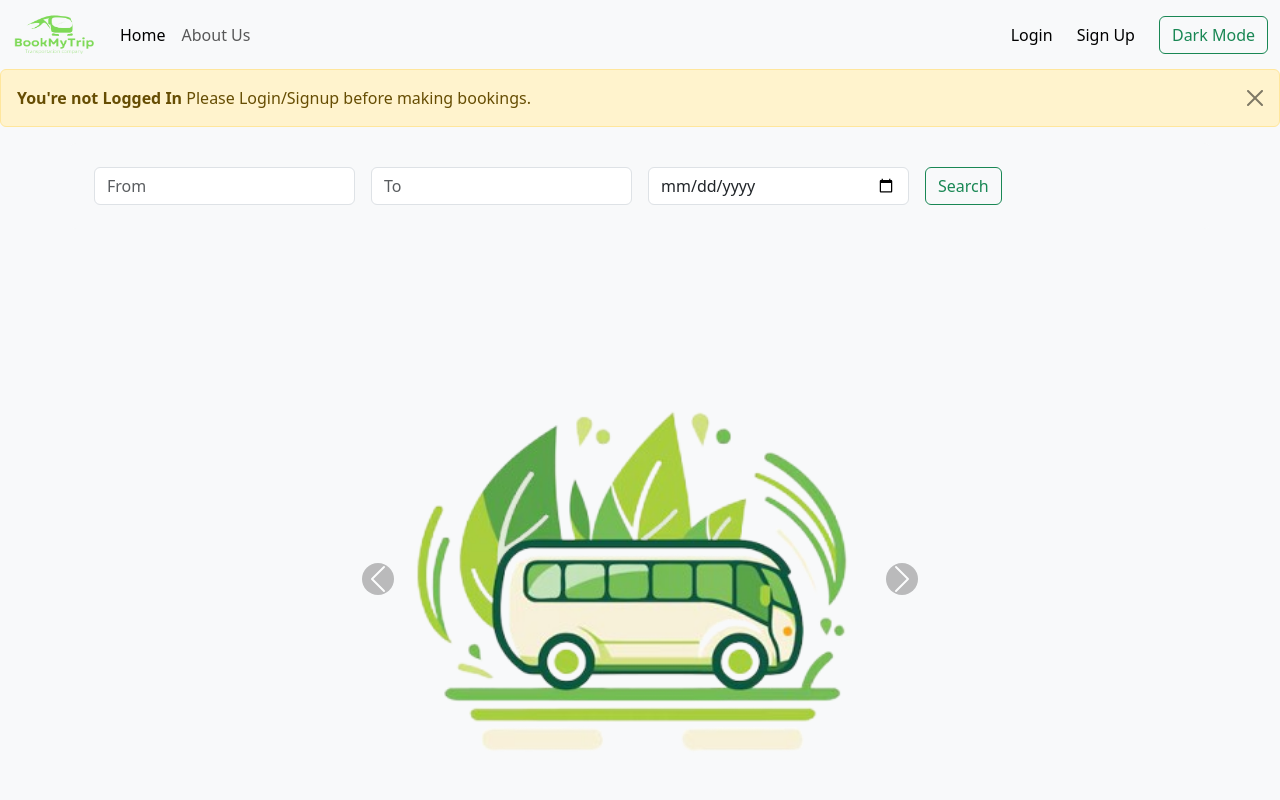
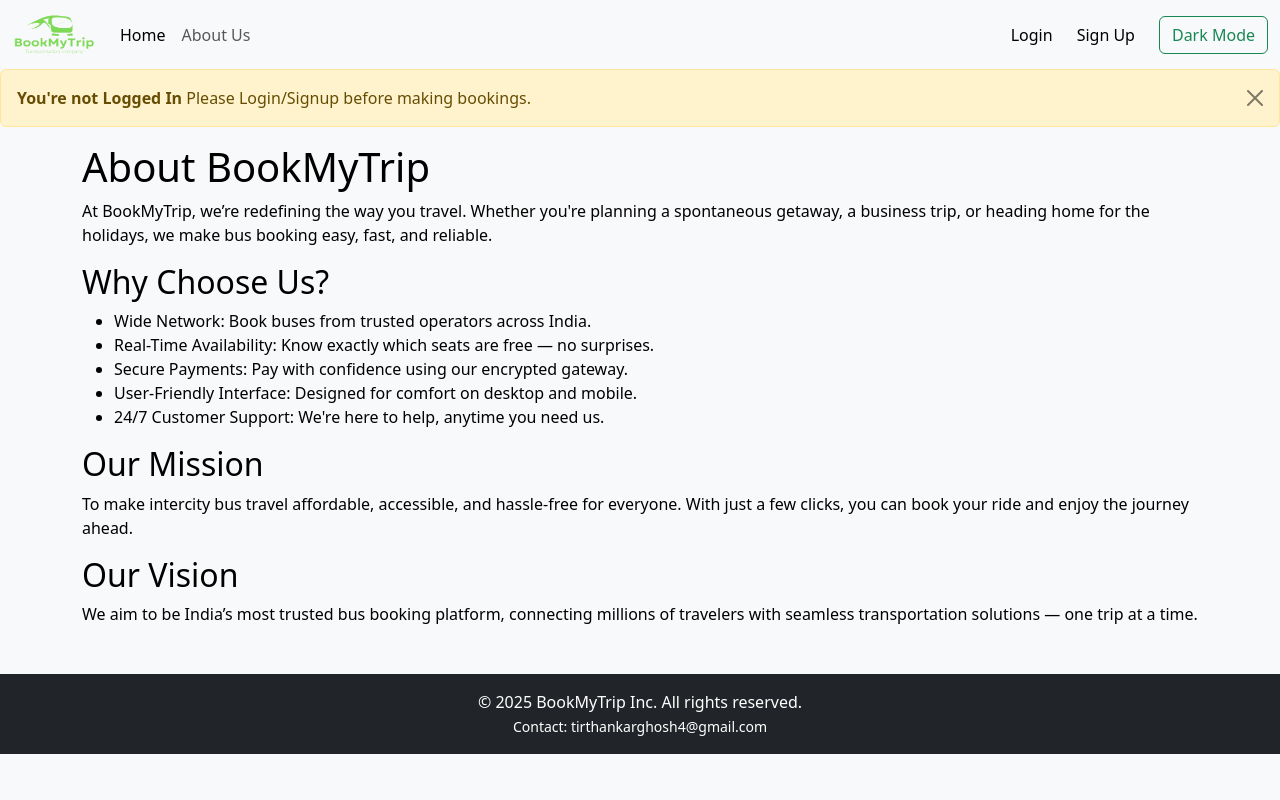
Before and after one commit to tirthankar27/BookMyTrip, a React (Create React App) app: page /about in a window 1280 px wide. Shown: the top 800 px of the page. Built offline with nearby package versions, Linux system fonts and the light colour scheme.

Commit message:
Add files via upload

```diff
--- a/package.json
+++ b/package.json
@@ -1,5 +1,5 @@
 {
-  "name": "my-app",
+  "name": "bookmytrip",
   "version": "0.1.0",
   "private": true,
   "dependencies": {
@@ -9,6 +9,7 @@
     "@testing-library/user-event": "^13.5.0",
     "react": "^19.1.0",
     "react-dom": "^19.1.0",
+    "react-router-dom": "^7.6.3",
     "react-scripts": "5.0.1",
     "web-vitals": "^2.1.4"
   },
--- a/src/App.js
+++ b/src/App.js
@@ -5,12 +5,14 @@ import Searchbus from "./components/Searchbus";
 import PromoCarousel from "./components/PromoCarousel";
 import Footer from "./components/Footer";
 import Alert from "./components/Alert";
+import About from "./components/About";
+import { BrowserRouter as Router, Routes, Route, Link } from "react-router-dom";
 
 function App() {
   const [darkMode, setDarkMode] = useState(false);
   const toggleDarkMode = () => setDarkMode(!darkMode);
-  let myStyle = {};
   return (
+    <Router>
       <div
         style={{
           backgroundColor: darkMode ? "#212529" : "#f8f9fa",
@@ -23,11 +25,16 @@ function App() {
           darkMode={darkMode}
           toggleDarkMode={toggleDarkMode}
         />
-      <Alert darkMode={darkMode}/>
-      <Searchbus darkMode={darkMode} />
-      <PromoCarousel />
+        <Alert darkMode={darkMode} />
+        <div className="container my-3">
+          <Routes>
+            <Route exact path="/about" element={<About />}/>
+            <Route exact path="/home" element={<><Searchbus darkMode={darkMode} /> <PromoCarousel /></>}/>
+          </Routes>
+        </div>
         <Footer />
       </div>
+    </Router>
   );
 }
 
--- /dev/null
+++ b/src/components/About.js
@@ -0,0 +1,41 @@
+import React from "react";
+
+export default function About() {
+  return (
+    <div>
+      <h1>About BookMyTrip</h1>
+      <p>
+        At BookMyTrip, we’re redefining the way you travel. Whether you're
+        planning a spontaneous getaway, a business trip, or heading home for the
+        holidays, we make bus booking easy, fast, and reliable.
+      </p>
+      <h2>Why Choose Us?</h2>
+      <ul>
+        <li>Wide Network: Book buses from trusted operators across India.</li>
+        <li>
+          Real-Time Availability: Know exactly which seats are free — no
+          surprises.
+        </li>
+        <li>
+          Secure Payments: Pay with confidence using our encrypted gateway.
+        </li>
+        <li>
+          User-Friendly Interface: Designed for comfort on desktop and mobile.
+        </li>
+        <li>24/7 Customer Support: We're here to help, anytime you need us.</li>
+      </ul>
+      <h2>Our Mission</h2>
+      <p>
+        To make intercity bus travel affordable, accessible, and hassle-free for
+        everyone. With just a few clicks, you can book your ride and enjoy the
+        journey ahead.
+      </p>
+      <h2>Our Vision</h2>
+      <p>
+        We aim to be India’s most trusted bus booking platform, connecting
+        millions of travelers with seamless transportation solutions — one trip
+        at a time.
+      </p>
+    </div>
+  );
+}
--- a/src/components/Navbar.js
+++ b/src/components/Navbar.js
@@ -1,7 +1,7 @@
 import React from "react";
 import PropTypes from "prop-types";
 import logo from "../assets/logo3.png";
-
+import { BrowserRouter as Router, Routes, Route, Link } from "react-router-dom";
 export default function Navbar(props) {
   const navClass = props.darkMode ? "navbar bg-dark navbar-expand-lg bg-body-tertiary" : "navbar navbar-expand-lg bg-body-tertiary";
   return (
@@ -11,7 +11,7 @@ export default function Navbar(props) {
         {...props.darkMode ? {"data-bs-theme":"dark"} : {}}
       >
         <div className="container-fluid">
-          <a className="navbar-brand" href="/">
+          <Link className="navbar-brand" to="/home">
             <img
               src={logo}
               alt="Logo"
@@ -19,7 +19,7 @@ export default function Navbar(props) {
               height="42"
               className="d-inline-block align-text-top"
             />
-          </a>
+          </Link>
           <button
             className="navbar-toggler"
             type="button"
@@ -34,14 +34,14 @@ export default function Navbar(props) {
           <div className="collapse navbar-collapse" id="navbarSupportedContent">
             <ul className="navbar-nav me-auto mb-2 mb-lg-0">
               <li className="nav-item">
-                <a className="nav-link active" aria-current="page" href="/">
+                <Link className="nav-link active" aria-current="page" to="/home">
                   Home
-                </a>
+                </Link>
               </li>
               <li className="nav-item">
-                <a className="nav-link" href="/">
+                <Link className="nav-link" to="/about">
                   About Us
-                </a>
+                </Link>
               </li>
             </ul>
             <div className="d-flex flex-column flex-lg-row align-items-lg-center gap-4">
--- /dev/null
+++ b/src/index.css
@@ -0,0 +1,13 @@
+body {
+  margin: 0;
+  font-family: -apple-system, BlinkMacSystemFont, 'Segoe UI', 'Roboto', 'Oxygen',
+    'Ubuntu', 'Cantarell', 'Fira Sans', 'Droid Sans', 'Helvetica Neue',
+    sans-serif;
+  -webkit-font-smoothing: antialiased;
+  -moz-osx-font-smoothing: grayscale;
+}
+
+code {
+  font-family: source-code-pro, Menlo, Monaco, Consolas, 'Courier New',
+    monospace;
+}
```
Also changed, not shown: 1 other file (tests, documents, lock files or other folders). Lines whose indentation alone changed are shown as unchanged.
